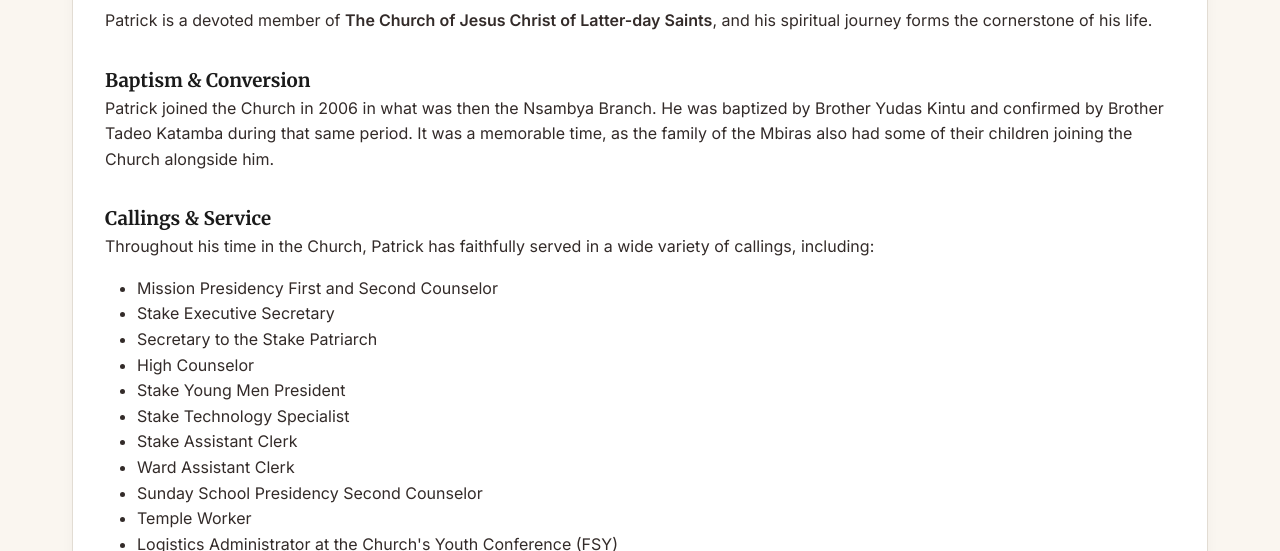
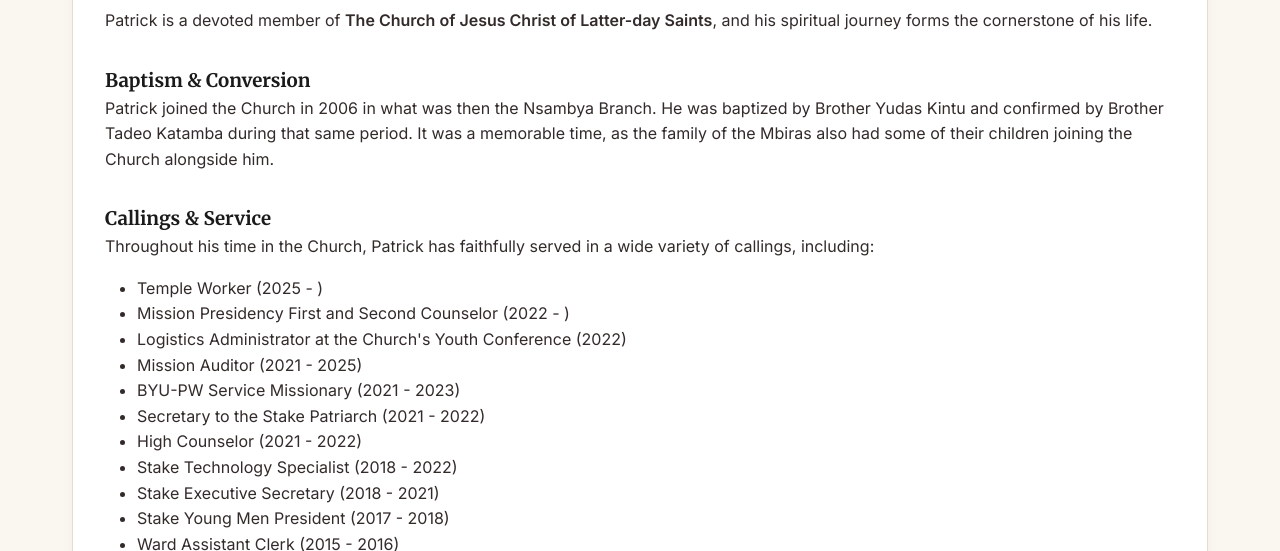
Before and after one commit to patrickkikulwe89-sys/pmk-portfolio, an Eleventy site: page my-11ty-site/beliefs.md in a window 1280 px wide. Shown: the part 249-800 px from the top of the page. Built offline with nearby package versions, Linux system fonts and the light colour scheme; Eleventy itself is replaced by a stand-in of ours; files that its build step writes are made by us from their sources.

Commit message:
Update Website Pages “beliefs”

```diff
--- a/my-11ty-site/beliefs.md
+++ b/my-11ty-site/beliefs.md
@@ -3,7 +3,7 @@ layout: base.njk
 title: Beliefs | Patrick Mutyaba Kikulwe
 ---
 
-        <section class="card">
+<section class="card">
             <h2>Faith & Religion</h2>
             <p>Patrick is a devoted member of <strong>The Church of Jesus Christ of Latter-day Saints</strong>, and his spiritual journey forms the cornerstone of his life.</p>
 
@@ -16,18 +16,18 @@ title: Beliefs | Patrick Mutyaba Kikulwe
                 <h3 style="color: var(--ug-black); font-family: var(--font-serif);">Callings & Service</h3>
                 <p>Throughout his time in the Church, Patrick has faithfully served in a wide variety of callings, including:</p>
                 <ul style="margin-top: 1rem; margin-left: 2rem; color: var(--text-color);">
-                    <li>Mission Presidency First and Second Counselor</li>
-                    <li>Stake Executive Secretary</li>
-                    <li>Secretary to the Stake Patriarch</li>
-                    <li>High Counselor</li>
-                    <li>Stake Young Men President</li>
-                    <li>Stake Technology Specialist</li>
-                    <li>Stake Assistant Clerk</li>
-                    <li>Ward Assistant Clerk</li>
-                    <li>Sunday School Presidency Second Counselor</li>
-                    <li>Temple Worker</li>
-                    <li>Logistics Administrator at the Church's Youth Conference (FSY)</li>
-                    <li>BYU-PW Service Missionary</li>
+                   <li>Temple Worker (2025 - )</li>
+                   <li>Mission Presidency First and Second Counselor (2022 - )</li>
+                   <li>Logistics Administrator at the Church's Youth Conference (2022)</li>
+                   <li>Mission Auditor (2021 - 2025)</li>
+                   <li>BYU-PW Service Missionary (2021 - 2023)</li>
+                   <li>Secretary to the Stake Patriarch (2021 - 2022)</li>
+                   <li>High Counselor (2021 - 2022)</li>
+                   <li>Stake Technology Specialist (2018 - 2022)</li>
+                   <li>Stake Executive Secretary (2018 - 2021)</li>
+                   <li>Stake Young Men President (2017 - 2018)</li>
+                   <li>Ward Assistant Clerk (2015 - 2016)</li>
+                   <li>Branch Sunday School Presidency Counselor (2007 - 2009)</li>
                 </ul>
             </div>
 
```
